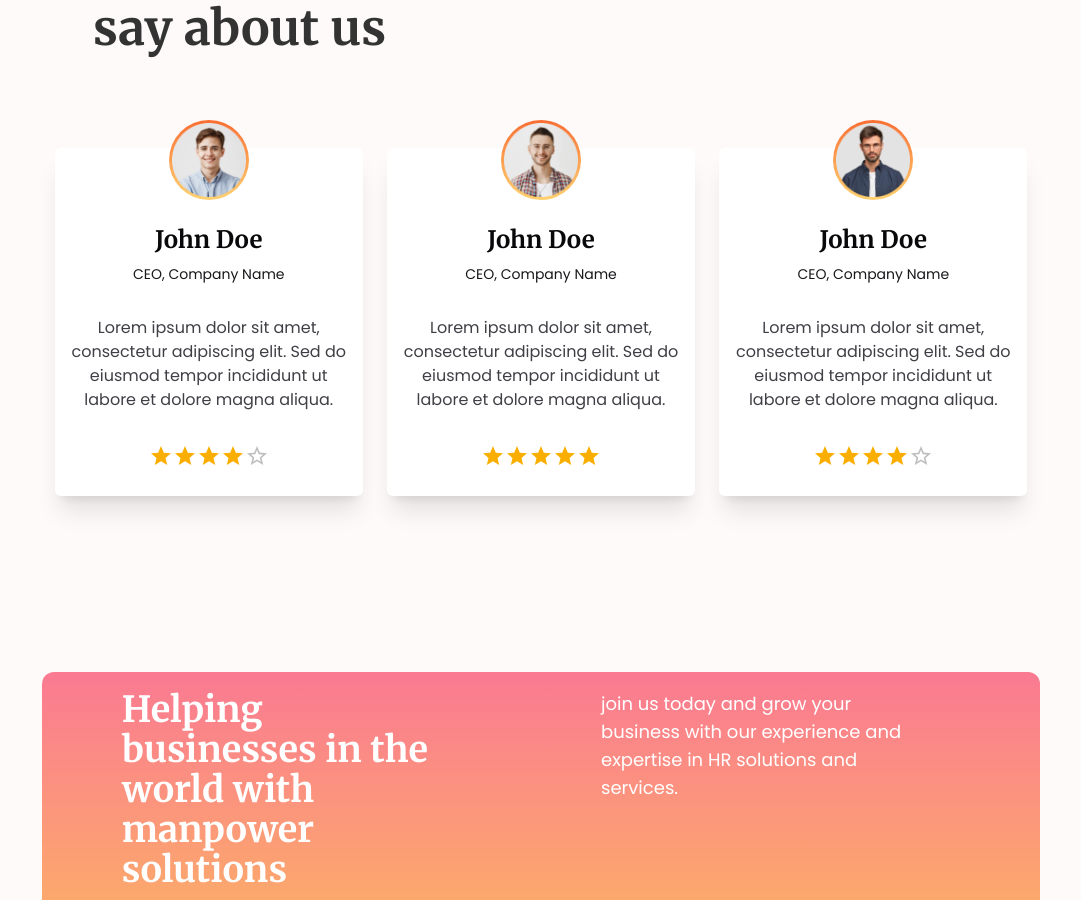
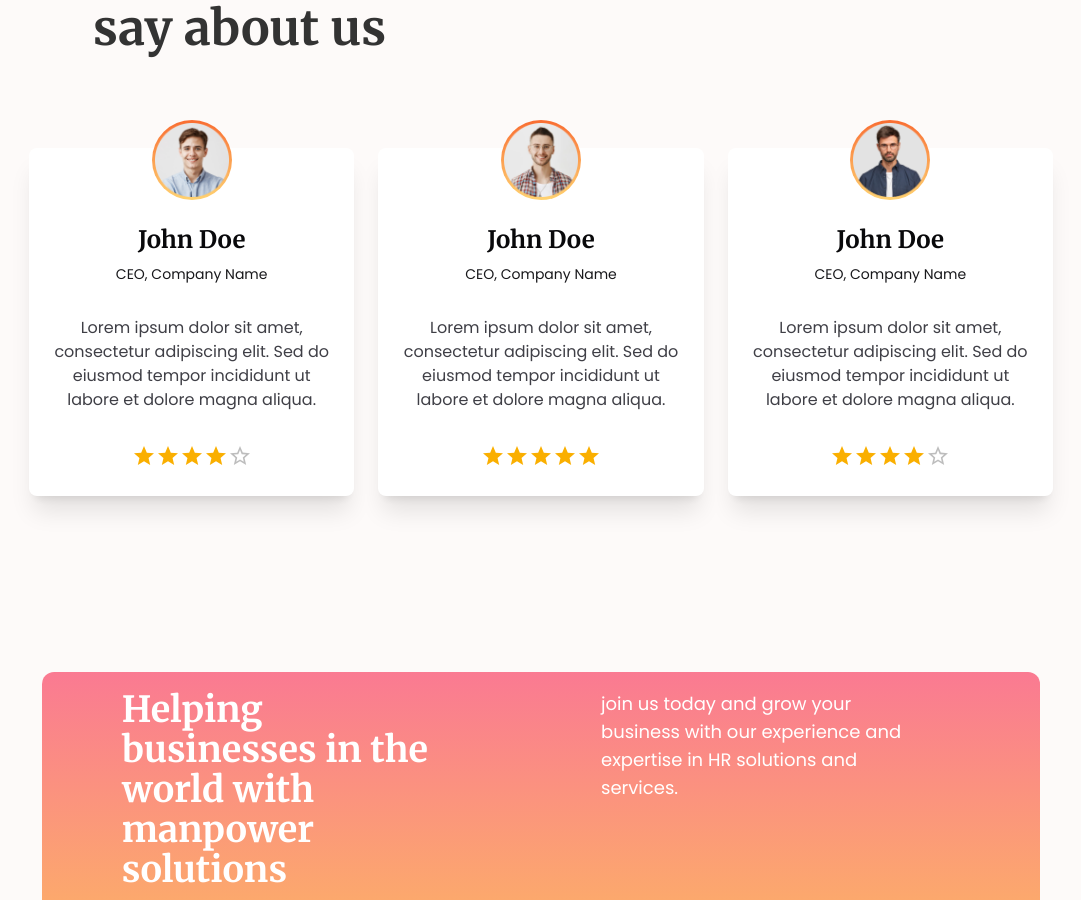
Before and after one commit to ksaurav24/Staffision, a React (Vite) app: page / in a window 1280 px wide. Shown: the part 1684-2584 px from the top of the page, without its empty margins (99-1180 px from the left). Built offline with nearby package versions, Linux system fonts and the light colour scheme; a web font is replaced by a local one.

Commit message:
Fixed margin in testimonial section

```diff
--- a/src/components/Home.jsx
+++ b/src/components/Home.jsx
@@ -232,12 +232,12 @@ const Home = () => {
               top-notch HR solutions. Here’s what they have to say about us.
             </h5>
           </div>
-          <div className="flex flex-col lg:flex-row py-12 lg:gap-6 gap-16 w-[76%] mx-auto ">
+          <div className="flex flex-col lg:flex-row py-12 lg:gap-6 gap-16 w-[80%] mx-auto ">
             {users.map((user, index) => {
               return (
                 <div
                   key={index}
-                  className="lg:w-1/3 w-[80vw]  px-4 py-3 shadow-xl bg-white rounded-md h-fit"
+                  className="lg:w-1/3 w-[80vw] mx-auto px-4 py-3 shadow-xl bg-white rounded-lg h-fit"
                 >
                   <div className=" w-20 h-20 my-6 -mt-10 mx-auto rounded-full p-[3px] bg-gradient-to-b from-[#f96d31] to-[#ffd271]">
                     <img src={user.image} alt={user.name} className="" />
```
